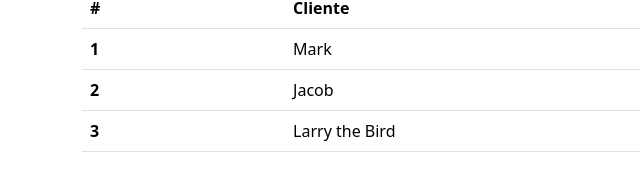
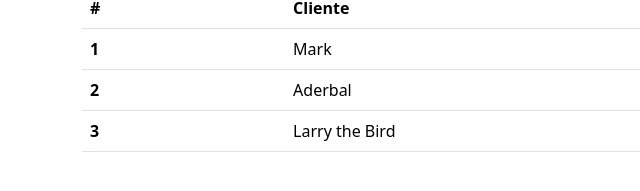
Before and after one commit to Isaac-Bandeira/aula-lista-clientes-html, a plain HTML site: page Projeto_Linha/index.html in a window 1280 px wide. Shown: the part 171-362 px from the top of the page, 0-640 px from the left. Drawn offline with nearby package versions, Linux system fonts and the light colour scheme.

Commit message:
feat: Adicionando Aderbal

```diff
--- a/Projeto_Linha/index.html
+++ b/Projeto_Linha/index.html
@@ -39,7 +39,7 @@
               </tr>
               <tr>
                 <th scope="row">2</th>
-                <td>Jacob</td>
+                <td>Aderbal</td>
               </tr>
               <tr>
                 <th scope="row">3</th>
```
